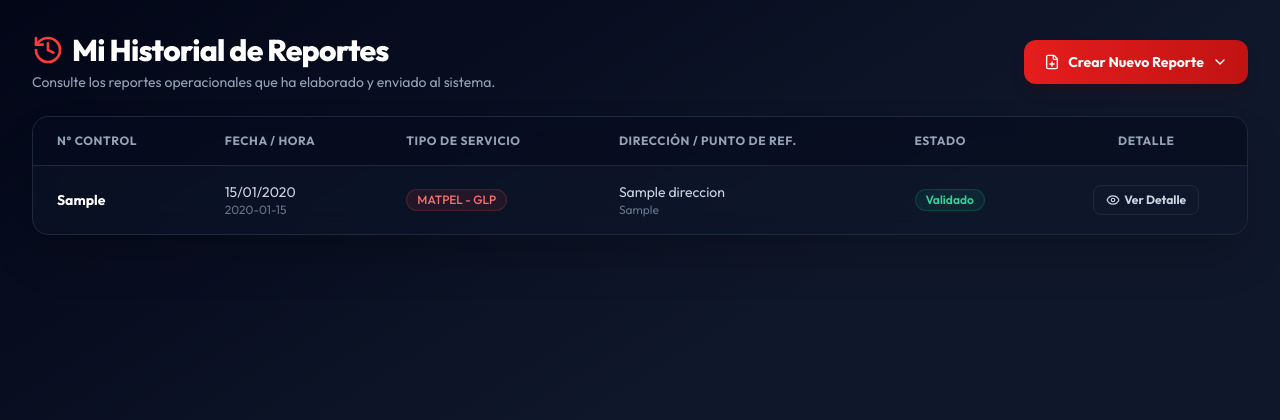
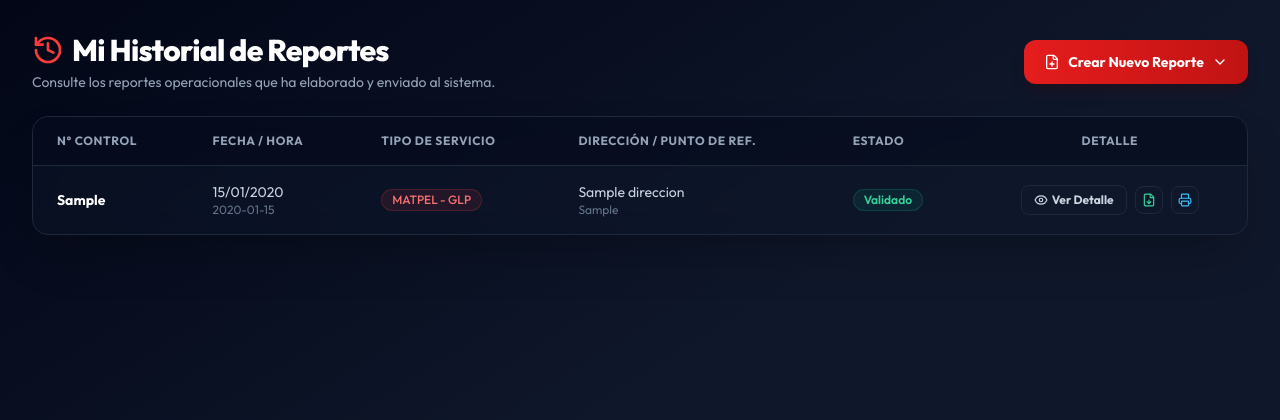
Before and after one commit to pskloudjmora-ui/bomberos, a Flask app: template app/templates/bombero/historial.html in a window 1280 px wide. Shown: the top 420 px of the page. Run offline with Flask 3, Linux system fonts and the light colour scheme; the template is opened without the code that fills it: most values are stand-ins (such as "Sample title", 1, 10 or a date in 2020); some libraries are stand-ins or nearby versions.

Commit message:
Add files via upload

```diff
--- a/app/templates/bombero/historial.html
+++ b/app/templates/bombero/historial.html
@@ -125,11 +125,23 @@
                             </span>
                         </td>
                         <td class="py-4 px-6 text-center">
-                            <a href="{{ url_for('reportes.detalle_reporte', reporte_id=reporte.id) }}"
-                               class="inline-flex items-center space-x-1 px-3 py-1.5 bg-slate-900 border border-slate-800 hover:bg-slate-800 text-slate-300 hover:text-white rounded-lg text-xs font-bold transition-all">
-                                <i data-lucide="eye" class="w-3.5 h-3.5"></i>
-                                <span>Ver Detalle</span>
-                            </a>
+                            <div class="flex items-center justify-center space-x-2">
+                                <a href="{{ url_for('reportes.detalle_reporte', reporte_id=reporte.id) }}"
+                                   class="inline-flex items-center space-x-1 px-3 py-1.5 bg-slate-900 border border-slate-800 hover:bg-slate-800 text-slate-300 hover:text-white rounded-lg text-xs font-bold transition-all">
+                                    <i data-lucide="eye" class="w-3.5 h-3.5"></i>
+                                    <span>Ver Detalle</span>
+                                </a>
+                                <a href="{{ url_for('reportes.descargar_pdf', reporte_id=reporte.id) }}"
+                                   class="p-1.5 bg-slate-900 border border-slate-800 hover:bg-emerald-700 hover:border-emerald-700 hover:text-white text-emerald-400 rounded-lg transition-all flex items-center justify-center"
+                                   title="Descargar PDF">
+                                    <i data-lucide="file-down" class="w-3.5 h-3.5"></i>
+                                </a>
+                                <a href="{{ url_for('reportes.imprimir_reporte', reporte_id=reporte.id) }}"
+                                   class="p-1.5 bg-slate-900 border border-slate-800 hover:bg-slate-700 hover:text-white text-sky-400 rounded-lg transition-all flex items-center justify-center"
+                                   title="Reimprimir Reporte">
+                                    <i data-lucide="printer" class="w-3.5 h-3.5"></i>
+                                </a>
+                            </div>
                         </td>
                     </tr>
                     {% else %}
```
